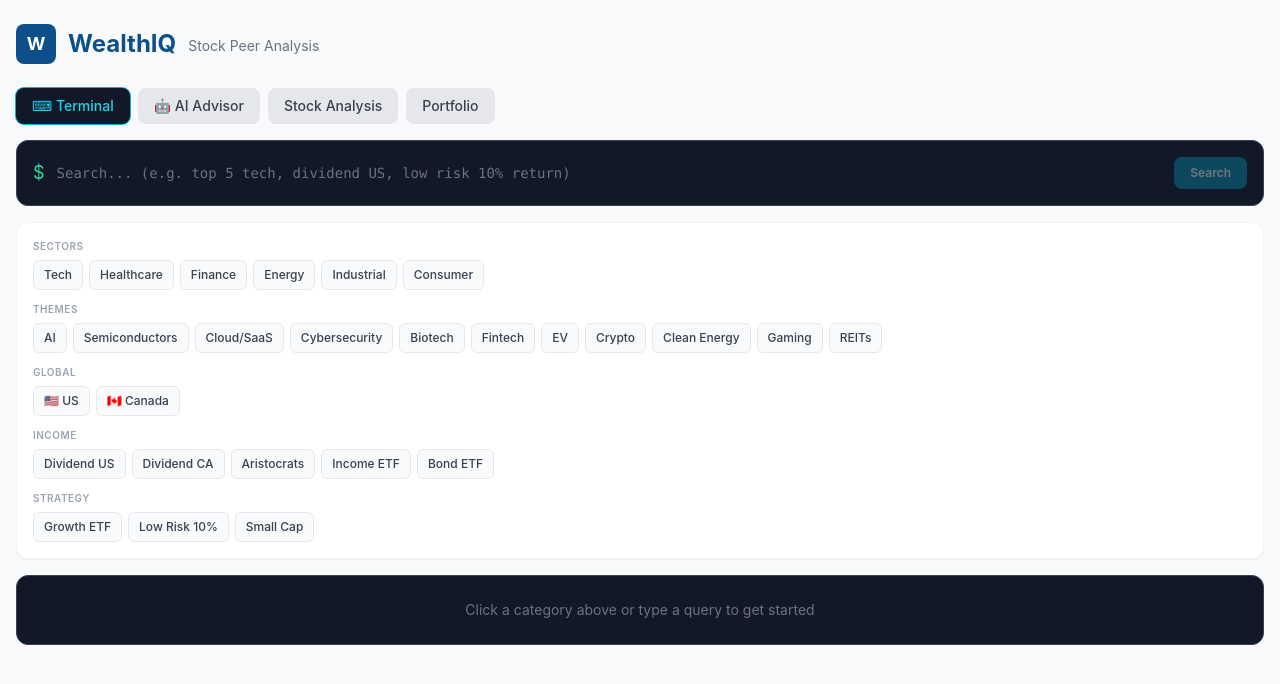
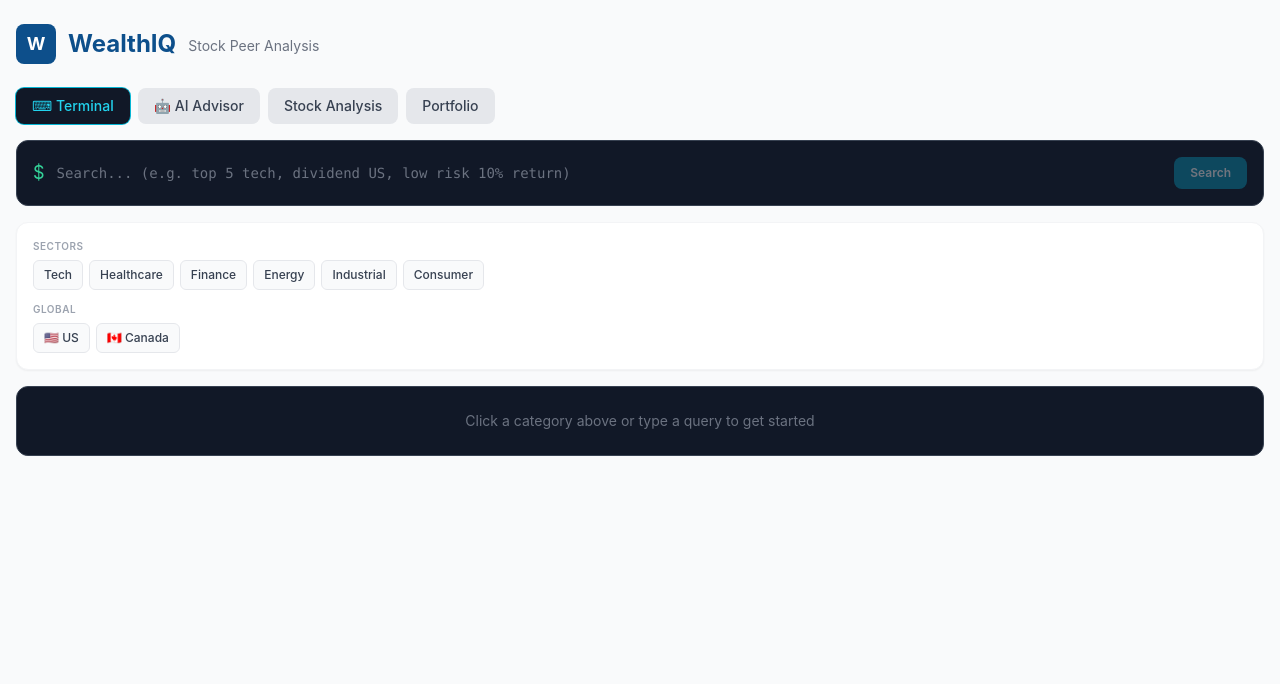
Before and after one commit to ronak1962/gdp-dashboard, a React (Vite) app in the folder wealthiq/frontend/: page / in a window 1280 px wide. Shown: the top 684 px of the page. Built offline with nearby package versions, Linux system fonts and the light colour scheme.

Commit message:
Simplify Terminal - keep only Sectors and Global
Co-authored-by: ronak1962 <ronak1962@users.noreply.github.com>

```diff
--- a/wealthiq/frontend/src/components/Terminal.jsx
+++ b/wealthiq/frontend/src/components/Terminal.jsx
@@ -15,44 +15,10 @@ const CATEGORIES = [
     ],
   },
   {
-    title: 'Themes',
-    queries: [
-      { label: 'AI', query: 'top 5 ai' },
-      { label: 'Semiconductors', query: 'top 5 semiconductors' },
-      { label: 'Cloud/SaaS', query: 'top 5 cloud' },
-      { label: 'Cybersecurity', query: 'top 5 cybersecurity' },
-      { label: 'Biotech', query: 'top 5 biotech' },
-      { label: 'Fintech', query: 'top 5 fintech' },
-      { label: 'EV', query: 'top 5 ev' },
-      { label: 'Crypto', query: 'top 5 crypto' },
-      { label: 'Clean Energy', query: 'top 5 clean energy' },
-      { label: 'Gaming', query: 'top 5 gaming' },
-      { label: 'REITs', query: 'top 5 reits' },
-    ],
-  },
-  {
     title: 'Global',
     queries: [
       { label: '🇺🇸 US', query: 'top 5 tech' },
       { label: '🇨🇦 Canada', query: 'top 5 canada' },
-    ],
-  },
-  {
-    title: 'Income',
-    queries: [
-      { label: 'Dividend US', query: 'top 10 dividend US' },
-      { label: 'Dividend CA', query: 'top 10 dividend canadian' },
-      { label: 'Aristocrats', query: 'top 10 dividend aristocrats' },
-      { label: 'Income ETF', query: 'top 10 income etf' },
-      { label: 'Bond ETF', query: 'top 10 bond etf' },
-    ],
-  },
-  {
-    title: 'Strategy',
-    queries: [
-      { label: 'Growth ETF', query: 'top 10 growth etf' },
-      { label: 'Low Risk 10%', query: 'low risk 10% return' },
-      { label: 'Small Cap', query: 'top 5 smallcap' },
     ],
   },
 ]
```
